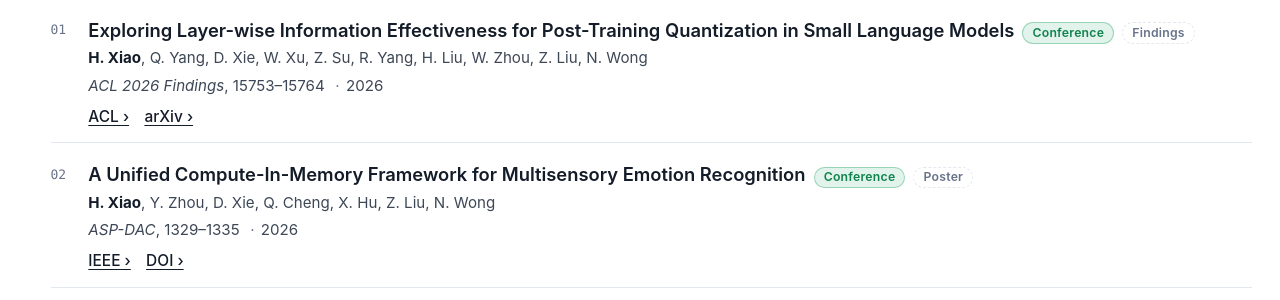
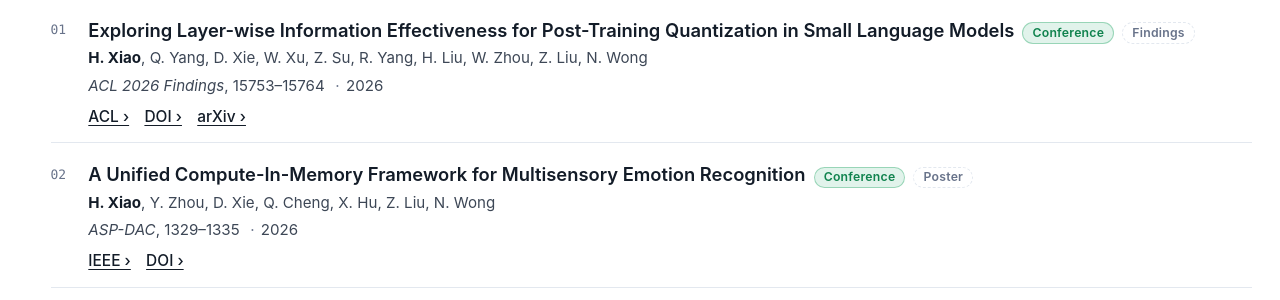
Before and after one commit to hxriver/hxriver.github.io, a Jekyll site: the page built from _pages/publications.html, in a window 1280 px wide and 900 px high, scrolled down 1207 px. Shown: the part 153-453 px from the top of the window. Built offline with Jekyll 4.4.1, drawn with Linux system fonts in a browser that asks for light colours.

Commit message:
Add the official ACL Anthology DOI to the LieQ publication entry
The DOI 10.18653/v1/2026.findings-acl.771 was already verified against
the ACL Anthology record, but was not exposed as a link. Now every
journal and conference entry carries an IEEE/DOI pair, and the ACL
Findings paper carries ACL + DOI + arXiv.

```diff
--- a/_data/publications.yml
+++ b/_data/publications.yml
@@ -101,6 +101,8 @@ conference:
     links:
       - label: "ACL"
         url: "https://aclanthology.org/2026.findings-acl.771/"
+      - label: "DOI"
+        url: "https://doi.org/10.18653/v1/2026.findings-acl.771"
       - label: "arXiv"
         url: "https://arxiv.org/abs/2508.03332"
 
```
